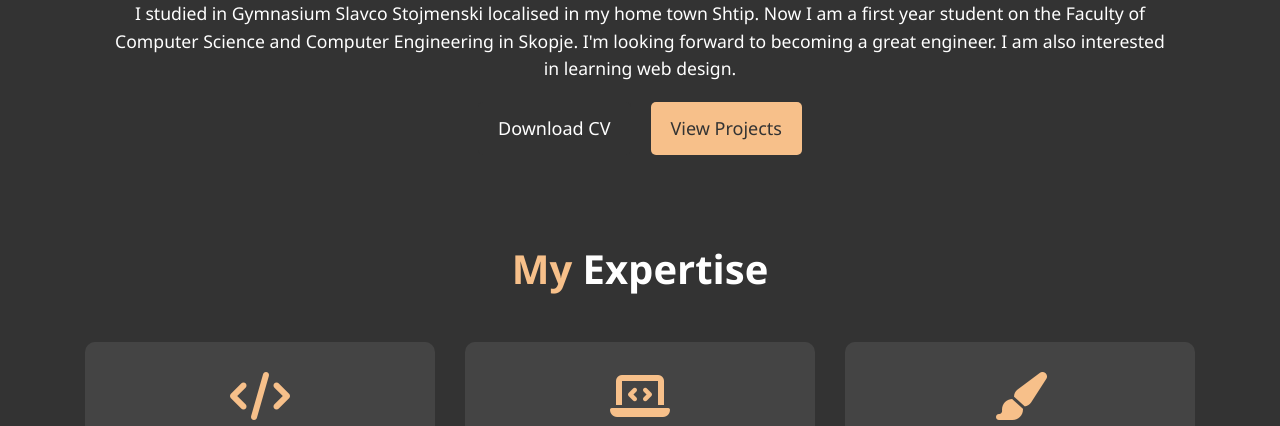
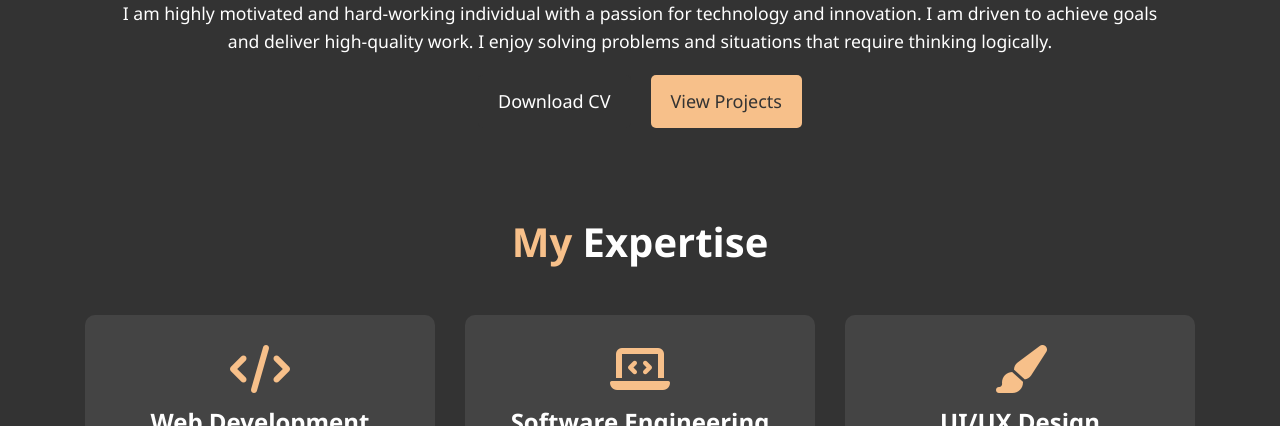
Before and after one commit to KristijanStefanov/Personal-WebPage-2.0, a plain HTML site: page index.html in a window 1280 px wide. Shown: the part 674-1100 px from the top of the page. Drawn offline with Linux system fonts and the light colour scheme.

Commit message:
Fixed cv text on index.html

```diff
--- a/index.html
+++ b/index.html
@@ -46,7 +46,12 @@
             <div id="info">
                 <h2><span class="text-primary">My Short</span> Curriculum Vitae</h2>
                 <p>
-                    I studied in Gymnasium Slavco Stojmenski localised in my home town Shtip. Now I am a first year student on the Faculty of Computer Science and Computer Engineering in Skopje. I'm looking forward to becoming a great engineer. I am also interested in learning web design.
+                 I am highly motivated and hard-working
+                 individual with a passion for technology and
+                 innovation. I am driven to achieve goals and
+                 deliver high-quality work. I enjoy solving
+                 problems and situations that require thinking
+                 logically.
                 </p>
                 <div class="cv-buttons">
                     <a href="./resume/Kristijan_Stefanov_resume.pdf" class="btn btn-dark" download>Download CV</a>
```
